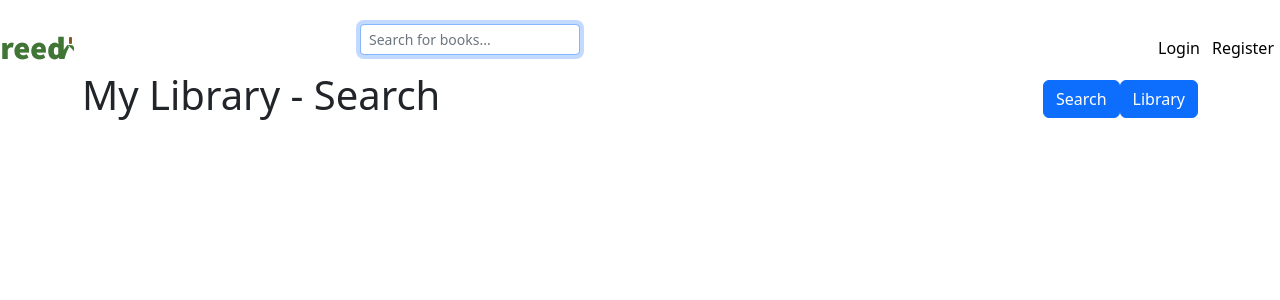
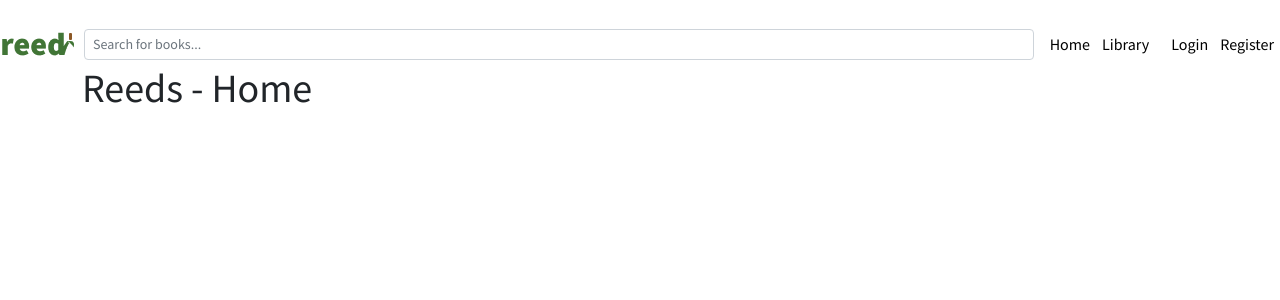
Before and after one commit to CptGrave/my-library, a React (Create React App) app: page / in a window 1280 px wide. Shown: the top 300 px of the page. Built offline with nearby package versions, Linux system fonts and the light colour scheme.

Commit message:
styling pages

```diff
--- a/src/App.css
+++ b/src/App.css
@@ -1,4 +1,6 @@
-.book--container {
+@import url('https://fonts.googleapis.com/css2?family=Source+Sans+Pro&display=swap');
+
+.__book-container {
   border-left: 9px double rgba(28,110,164,0.66);
   border-bottom: 9px double rgba(28,110,164,0.66);
   border-radius: 40px 0px 0px 0px;
@@ -9,15 +11,18 @@
   margin-top: 50px;
   padding: 10px;
 }
+
 button {
   background-color: transparent;
   border: none;
   outline: none;
   cursor: pointer;
 }
-.on {
-  color: #000;
+
+body {
+  font-family: 'Source Sans Pro', sans-serif;;
 }
-.off {
-  color: #ccc;
+
+.__modalSearch-form {
+  width: 100%;
 }
--- a/src/App.js
+++ b/src/App.js
@@ -1,27 +1,19 @@
 import { useState } from 'react';
 import { Button } from 'react-bootstrap';
 import Header from './components/header/Header'
-import Search from './components/Search';
 import Library from './pages/Library'
 
-const SEARCH_PAGE = "Search"
+const HOME_PAGE = "Home"
 const LIBRARY_PAGE = "Library"
 
 function App() {
-  const [page, setPage] = useState(SEARCH_PAGE);
+  const [page, setPage] = useState(HOME_PAGE);
   return (
     <>
-    <Header />
+    <Header homePage={()=>{setPage(HOME_PAGE)}} libraryPage={()=>{setPage(LIBRARY_PAGE)}}/>
     <div className="container">
-
       <h1 className="mb-3">
-        My Library - {page}
-
-        <div className="float-end">
-          <Button onClick={() => setPage(SEARCH_PAGE)}>{SEARCH_PAGE}</Button>
-          <Button onClick={() => setPage(LIBRARY_PAGE)}>{LIBRARY_PAGE}</Button>
-        </div>
-
+        Reeds - {page}
       </h1>
       {page === LIBRARY_PAGE && <Library />}
     </div>
--- a/src/components/Book.js
+++ b/src/components/Book.js
@@ -5,7 +5,7 @@ import { Button } from 'react-bootstrap';
 
 export default function Book({ title, img, snippet, rating, setRating, author, onDelete, addedOn }) {
   return(
-    <div className="book--container">
+    <div className="__book-container">
       <div className="book">
         <h2>{author}</h2>
         <h2>{title}</h2>
--- a/src/components/BooksAccordion.js
+++ b/src/components/BooksAccordion.js
@@ -1,6 +1,7 @@
 import Accordion from 'react-bootstrap/Accordion';
 import Image from 'react-bootstrap/Image';
 import Button from 'react-bootstrap/Button';
+import ShowMoreText from "react-show-more-text";
 
 export default function BooksAccordion({ books, addBook, libraryBooks }) {
   return (
@@ -15,7 +16,12 @@ export default function BooksAccordion({ books, addBook, libraryBooks }) {
             <Accordion.Body>
               {book.image && <Image src={book.image} thumbnail className='float-start me-2 mb-2' />}
               <p className="clearfix">
-                {book.snippet}
+              <ShowMoreText
+          more="More description"
+          less="Less description"
+        >
+            {book.snippet}
+        </ShowMoreText>
               </p>
               {
                 (libraryBooks.find(libraryBook => libraryBook.id === book.id)) ?
--- /dev/null
+++ b/src/components/ModalSearch.js
@@ -0,0 +1,30 @@
+import React, { useState } from 'react';
+import Button from 'react-bootstrap/Button';
+import Modal from 'react-bootstrap/Modal';
+import Search from './Search';
+import Form from 'react-bootstrap/Form';
+
+export default function ModalSearch() {
+  const [show, setShow] = useState(false);
+
+  const handleClose = () => setShow(false);
+  const handleShow = () => setShow(true);
+
+  return (
+    <>
+      <Form className="__modalSearch-form">
+        <Form.Control
+          size="sm"
+          type="text"
+          placeholder="Search for books..."
+          onKeyDown={handleShow}
+          onClick={handleShow}
+        />
+      </Form>
+
+      <Modal dialogClassName="__modalSearch-modal" animation={false} show={show} onHide={handleClose}>
+        <Modal.Body><Search /></Modal.Body>
+      </Modal>
+    </>
+  );
+}
--- a/src/components/Search.js
+++ b/src/components/Search.js
@@ -41,14 +41,13 @@ export default function Search() {
 
   return (
     <>
-      <Form>
+      <Form className="__modalSearch-form">
         <Form.Control
           size="sm"
           type="text"
           placeholder="Search for books..."
           autoFocus
           onInput={debouncedInputHandler}
-          className="mb-3"
         />
       </Form>
       <BooksAccordion books={books} libraryBooks={library.books} addBook={library.addBook} />
--- a/src/components/header/Header.js
+++ b/src/components/header/Header.js
@@ -1,25 +1,22 @@
 import './header.css'
 import React from 'react'
 import logo from '../../icons/logo.png'
-import Search from '../Search'
+import ModalSearch from '../ModalSearch'
 
-function Header() {
+function Header({homePage, libraryPage}) {
   return (
     <header>
       <img className="__header-logo" src={logo} alt="logo">
       </img>
-     {/*  <section className="__header-links">
-        <a>Catalog</a>
-        <a>Community</a>
-        <a>Rankings</a>
-        <a>Blog</a>
-      </section> */}
-      <Search />
+      <ModalSearch />
+      <section className="__header-buttons">
+        <button onClick={homePage}>Home</button>
+        <button onClick={libraryPage}>Library</button>
+      </section>
       <section className="__header-buttons">
         <button>Login</button>
         <button>Register</button>
       </section>
-
     </header>
   )
 }
--- a/src/components/header/header.css
+++ b/src/components/header/header.css
@@ -5,6 +5,7 @@ header {
   align-items: center;
   margin-top: 3vh;
   text-align: center;
+  gap: 10px;
 }
 
 .__header-buttons {
```
